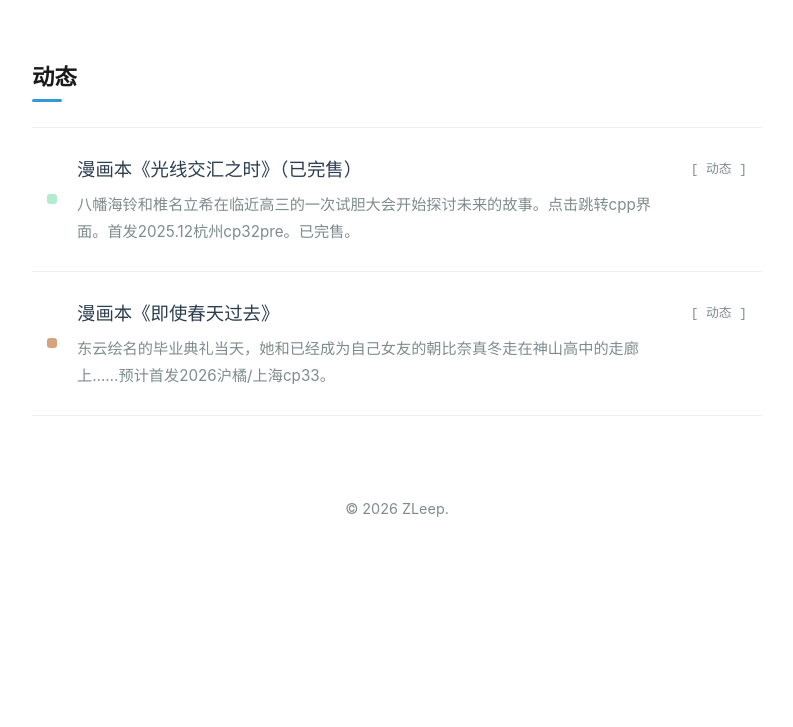
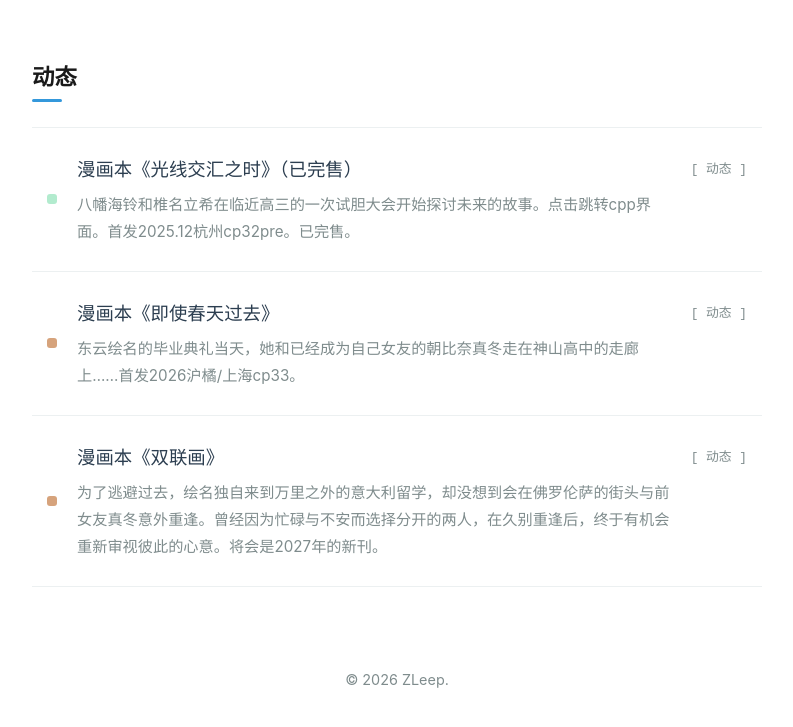
Before and after one commit to zleep75/zleep75.github.io, a plain HTML site: page index.html in a window 1280 px wide. Shown: the part 1458-2185 px from the top of the page, without its empty margins (243-1036 px from the left). Before the commit the page ends 2059 px from the top, so only its background shows below. Drawn offline with Linux system fonts and the light colour scheme.

Commit message:
Modify project descriptions and add new project entry
Updated project description for clarity and added a new project item with details.

```diff
--- a/index.html
+++ b/index.html
@@ -364,7 +364,18 @@
                             <span class="project-title">漫画本《即使春天过去》</span>
                             <span class="project-type">[ 动态 ]</span>
                         </div>
-                        <p class="project-desc">东云绘名的毕业典礼当天，她和已经成为自己女友的朝比奈真冬走在神山高中的走廊上……预计首发2026沪橘/上海cp33。</p>
+                        <p class="project-desc">东云绘名的毕业典礼当天，她和已经成为自己女友的朝比奈真冬走在神山高中的走廊上……首发2026沪橘/上海cp33。</p>
+                    </div>
+                </a>
+
+                <a href="" target="_blank" rel="noopener noreferrer" class="project-item">
+                    <div class="project-status-dot type-mfen" title="动态"></div>
+                    <div class="project-content">
+                        <div class="project-header">
+                            <span class="project-title">漫画本《双联画》</span>
+                            <span class="project-type">[ 动态 ]</span>
+                        </div>
+                        <p class="project-desc">为了逃避过去，绘名独自来到万里之外的意大利留学，却没想到会在佛罗伦萨的街头与前女友真冬意外重逢。曾经因为忙碌与不安而选择分开的两人，在久别重逢后，终于有机会重新审视彼此的心意。将会是2027年的新刊。</p>
                     </div>
                 </a>
 
```
